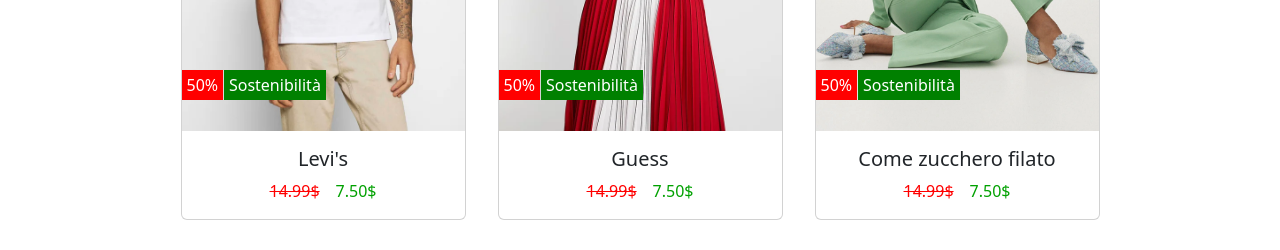
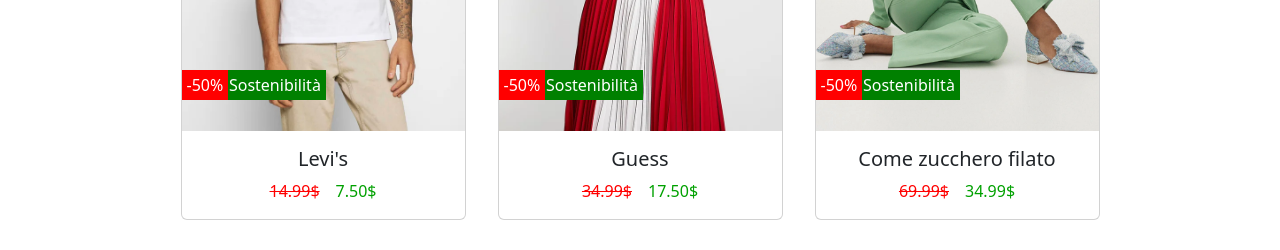
Before and after one commit to Giovanni-Cattaneo/vite-boolando, a Vue app: page / in a window 1280 px wide. Shown: the part 345-595 px from the top of the page. Built offline with nearby package versions, Linux system fonts and the light colour scheme; data requests are answered from the project's data file.

Commit message:
add discount and susteinability

```diff
--- a/src/components/appCard.vue
+++ b/src/components/appCard.vue
@@ -4,7 +4,7 @@ import { state } from "../state.js"
 
 export default {
     name: 'appCard',
-    props: ['brand', 'image', 'price', 'discount', 'model', 'altImage', 'originalimage', 'taglie'],
+    props: ['brand', 'image', 'price', 'discount', 'model', 'altImage', 'originalimage', 'taglie', 'badges'],
     data() {
         return {
             reveal: false,
@@ -36,8 +36,10 @@ export default {
             <div class="card-body" @click="showModal()">
                 <div class="heart" @click="$emit('addFavourites')">&hearts;</div>
                 <!-- TODO per discount e sustenability cercare di usare il v-for -->
-                <div class="discount">50%</div>
-                <div class="sustainability">Sostenibilità</div>
+                <div v-for="badge in badges">
+                    <div class="sustainability" v-if="badge.type === 'tag'">{{ badge.value }}</div>
+                    <div class="discount" v-if="badge.type === 'discount'">{{ badge.value }}</div>
+                </div>
                 <!-- utiizziamo le props coem variabili per l'inserimento nelle card -->
                 <h5>{{ brand }}</h5>
                 <span class="price">{{ price }}$</span>
--- a/src/components/appMain.vue
+++ b/src/components/appMain.vue
@@ -49,7 +49,7 @@ export default {
             <div class="card col-12 col-lg-3 col-sm-4 m-3 p-0" v-for="(product, index) in state.products" :key="index">
                 <appCard :brand="product.brand" :image="product.image" :price="product.price" :model="product.model"
                     :altImage="product.altImage" :originalImage="product.originalImage" :discount="product.discount"
-                    :index="index" :taglie="product.taglie" @changeImage="updateImage(index)"
+                    :index="index" :badges="product.badges" :taglie="product.taglie" @changeImage="updateImage(index)"
                     @addFavourites="addProduct()" />
                 <!-- Usiamo le props con product.props, ora con state da rimuovere, TODO! -->
             </div>
--- a/src/db.json
+++ b/src/db.json
@@ -30,7 +30,7 @@
             "id": 2,
             "brand": "Guess",
             "model": "Roses Tee",
-            "price": 14.99,
+            "price": 34.99,
             "discount": 0.5,
             "image": "../public/2.webp",
             "altImage": "../public/2b.webp",
@@ -56,7 +56,7 @@
             "id": 3,
             "brand": "Come zucchero filato",
             "model": "Voglia di colori pastello",
-            "price": 14.99,
+            "price": 69.99,
             "discount": 0.5,
             "image": "../public/3.webp",
             "altImage": "../public/3b.webp",
@@ -82,7 +82,7 @@
             "id": 4,
             "brand": "Levi's",
             "model": "TEE UNISEX",
-            "price": 14.99,
+            "price": 12.99,
             "discount": 0.5,
             "image": "../public/4.webp",
             "altImage": "../public/4b.webp",
@@ -108,7 +108,7 @@
             "id": 5,
             "brand": "Maya deluce",
             "model": "Stripe Bodice",
-            "price": 14.99,
+            "price": 29.99,
             "discount": 0.5,
             "image": "../public/5.webp",
             "altImage": "../public/5b.webp",
@@ -134,7 +134,7 @@
             "id": 6,
             "brand": "Esprit",
             "model": "Maglione Black",
-            "price": 14.99,
+            "price": 24.99,
             "discount": 0.5,
             "image": "../public/6.webp",
             "altImage": "../public/6b.webp",
```
